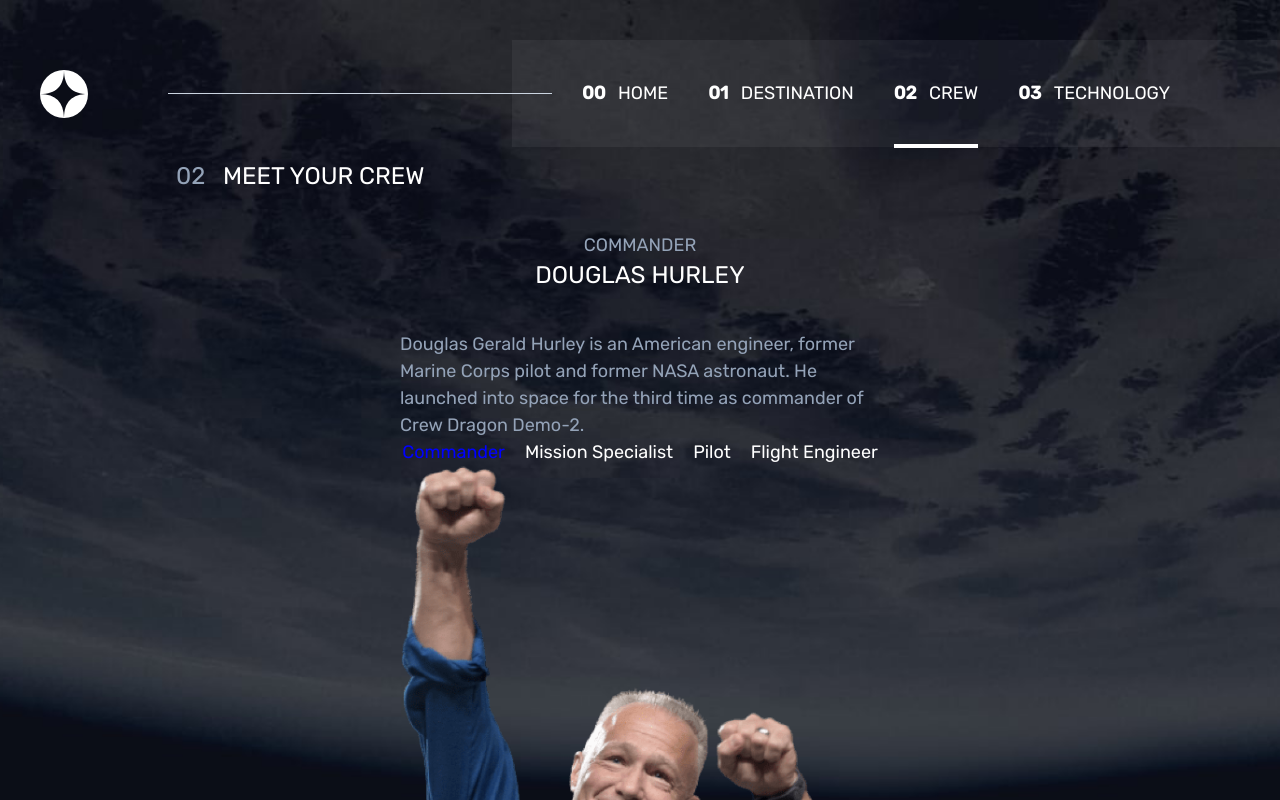
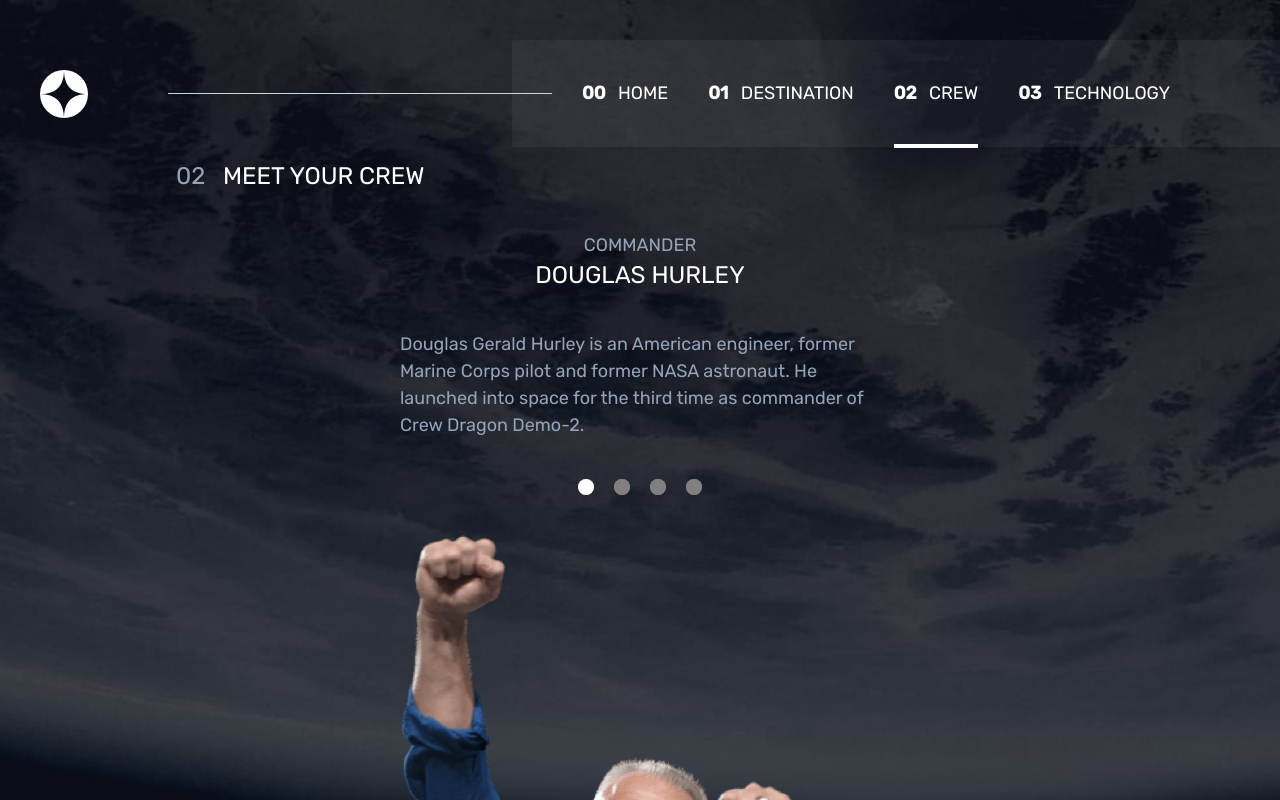
Before and after one commit to alexander-hergert/space-tourism-website, a React (Vite) app: page /crew/commander in a window 1280 px wide. Shown: the top 800 px of the page. Built offline with nearby package versions, Linux system fonts and the light colour scheme; a web font is replaced by a local one.

Commit message:
Refactor CrewNavbar and styles. Create CrewNavbarLink component.

```diff
--- a/src/components/Crew/CrewNavbar.jsx
+++ b/src/components/Crew/CrewNavbar.jsx
@@ -1,50 +1,21 @@
 import React from "react";
 import { NavLink } from "react-router-dom";
+import CrewNavbarLink from "./CrewNavbarLink";
 
 const CrewNavbar = () => {
+  const navlinks = [
+    { path: "/crew/commander" },
+    { path: "/crew/Mission Specialist" },
+    { path: "/crew/pilot" },
+    { path: "/crew/Flight Engineer" },
+  ];
+
   return (
-    <div>
+    <div className="mt-10 md:mb-10">
       <ul className="flex justify-center gap-5">
-        <li>
-          <NavLink
-            style={({ isActive }) => {
-              return { color: isActive ? "blue" : "" };
-            }}
-            to="/crew/commander"
-          >
-            Commander
-          </NavLink>
-        </li>
-        <li>
-          <NavLink
-            style={({ isActive }) => {
-              return { color: isActive ? "blue" : "" };
-            }}
-            to="/crew/Mission Specialist"
-          >
-            Mission Specialist
-          </NavLink>
-        </li>
-        <li>
-          <NavLink
-            style={({ isActive }) => {
-              return { color: isActive ? "blue" : "" };
-            }}
-            to="/crew/pilot"
-          >
-            Pilot
-          </NavLink>
-        </li>
-        <li>
-          <NavLink
-            style={({ isActive }) => {
-              return { color: isActive ? "blue" : "" };
-            }}
-            to="/crew/Flight Engineer"
-          >
-            Flight Engineer
-          </NavLink>
-        </li>
+        {navlinks.map((item) => (
+          <CrewNavbarLink key={item.path} {...item} />
+        ))}
       </ul>
     </div>
   );
--- /dev/null
+++ b/src/components/Crew/CrewNavbarLink.jsx
@@ -0,0 +1,39 @@
+import React from "react";
+import styled from "styled-components";
+import { NavLink } from "react-router-dom";
+
+const Li = styled.li`
+  position: relative;
+  width: 1rem;
+  height: 1rem;
+  background-color: gray;
+  border-radius: 50%;
+  display: grid;
+  place-items: center;
+
+  &:hover {
+    background-color: white;
+  }
+
+  a {
+    content: "";
+    width: 1rem;
+    height: 1rem;
+    border-radius: 50%;
+    background-color: gray;
+  }
+
+  .active {
+    background-color: white;
+  }
+`;
+
+const CrewNavbarLink = ({ path }) => {
+  return (
+    <Li>
+      <NavLink to={path}></NavLink>
+    </Li>
+  );
+};
+
+export default CrewNavbarLink;
```
